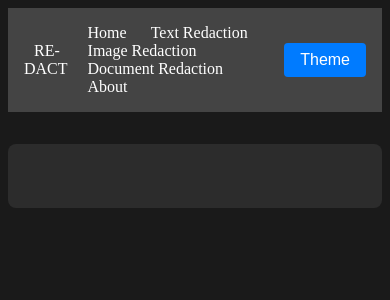
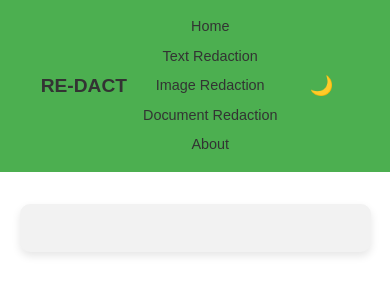
Before and after one commit to Vishwavichu67/RE-DACT, a Python web app: template templates/base.html in a window 390 px wide. Shown: the top 300 px of the page. Run offline with Jinja, Linux system fonts and the light colour scheme; the template is opened without the code that fills it, so the values that code supplies are empty.

Commit message:
Updated CSS, added responsiveness and theme persistence

```diff
--- a/static/css/style.css
+++ b/static/css/style.css
@@ -1,122 +1,189 @@
+/* Theme Colors */
 :root {
-    /* Light Theme Colors */
   --light-bg: #ffffff;
-    --light-content-bg: #f2f2f2;
   --light-text: #333333;
   --light-navbar: #4caf50;
+  --light-content-bg: #f2f2f2;
 
-    /* Dark Theme Colors */
   --dark-bg: #1a1a1a;
-    --dark-content-bg: #2c2c2c;
   --dark-text: #f5f5f5;
   --dark-navbar: #444444;
+  --dark-content-bg: #2c2c2c;
 
-    /* Shared Colors */
-    --primary-color: #4caf50;
-    --secondary-color: #ffffff;
-    --button-color: #007bff;
-    --button-text: #ffffff;
+  --primary-color: #007bff;
+  --button-hover: #0056b3;
 }
 
+/* General Reset */
+* {
+  margin: 0;
+  padding: 0;
+  box-sizing: border-box;
+}
+
+body {
+  font-family: Arial, sans-serif;
+  transition: background-color 0.3s ease, color 0.3s ease;
+  margin: 0;
+}
+
+/* Light Theme */
 body.light {
   background-color: var(--light-bg);
   color: var(--light-text);
+}
+
+/* Dark Theme */
+body.dark {
+  background-color: var(--dark-bg);
+  color: var(--dark-text);
+}
+
+/* Navbar Styling */
+.navbar {
+  display: flex;
+  justify-content: space-between;
+  align-items: center;
+  padding: 1rem 2rem;
+  background-color: var(--dark-navbar);
+  color: var(--dark-text);
+  position: sticky;
+  top: 0;
+  z-index: 1000;
+  transition: background-color 0.3s ease, color 0.3s ease;
 }
 
 body.light .navbar {
   background-color: var(--light-navbar);
 }
 
+.navbar .brand a {
+  font-size: 1.5rem;
+  font-weight: bold;
+  text-decoration: none;
+  color: var(--dark-text);
+  transition: color 0.3s ease;
+}
+
+body.light .navbar .brand a {
+  color: var(--light-text);
+}
+
+.nav-links {
+  display: flex;
+  gap: 1rem;
+}
+
+.nav-links a {
+  text-decoration: none;
+  color: var(--dark-text);
+  font-size: 1rem;
+  transition: color 0.3s ease;
+}
+
+body.light .nav-links a {
+  color: var(--light-text);
+}
+
+.nav-links a:hover {
+  color: var(--primary-color);
+}
+
+/* Theme Toggle Button */
+.theme-button {
+  background: none;
+  border: none;
+  font-size: 1.5rem;
+  cursor: pointer;
+  color: var(--dark-text);
+  transition: transform 0.2s ease-in-out, color 0.3s ease;
+}
+
+body.light .theme-button {
+  color: var(--light-text);
+}
+
+.theme-button:active {
+  transform: scale(1.2);
+}
+
+/* Main Content Styling */
+.main-content {
+  padding: 2rem;
+  margin: 2rem auto 0 auto;
+  max-width: 800px;
+  background-color: var(--dark-content-bg);
+  border-radius: 10px;
+  box-shadow: 0 4px 8px rgba(0, 0, 0, 0.1);
+  transition: background-color 0.3s ease;
+}
+
 body.light .main-content {
   background-color: var(--light-content-bg);
 }
 
-  body.dark {
-    background-color: var(--dark-bg);
-    color: var(--dark-text);
+/* Buttons */
+button {
+  background-color: var(--primary-color);
+  color: #ffffff;
+  border: none;
+  padding: 0.7rem 1.5rem;
+  font-size: 1rem;
+  border-radius: 5px;
+  cursor: pointer;
+  transition: background-color 0.3s ease, transform 0.2s ease-in-out;
 }
 
-  body.dark .navbar {
-    background-color: var(--dark-navbar);
+button:hover {
+  background-color: var(--button-hover);
+  transform: scale(1.05);
 }
 
-  body.dark .main-content {
-    background-color: var(--dark-content-bg);
+/* Inputs */
+input[type="file"] {
+  display: block;
+  margin-bottom: 1rem;
 }
 
+/* Responsive Styling */
+@media (max-width: 768px) {
   .navbar {
-    padding: 1rem;
-    display: flex;
-    justify-content: space-between;
-    align-items: center;
-    position: sticky;
-    top: 0;
-    z-index: 1000;
+      flex-wrap: wrap;
+      justify-content: center;
+      gap: 1rem;
   }
 
-  .navbar a {
-    text-decoration: none;
-    margin: 0 10px;
-    color: var(--secondary-color);
-  }
-
-  .navbar a:hover {
-    text-decoration: underline;
-  }
-
-  .navbar .theme-toggle {
-    cursor: pointer;
-    background-color: var(--button-color);
-    color: var(--button-text);
-    border: none;
-    padding: 0.5rem 1rem;
-    border-radius: 4px;
-    font-size: 1rem;
+  .nav-links {
+      flex-direction: column;
+      align-items: center;
+      gap: 0.5rem;
   }
 
   .main-content {
-    margin: 2rem auto;
-    padding: 2rem;
-    border-radius: 8px;
+      padding: 1.5rem;
+      width: 90%;
   }
 
-  .button {
-    background-color: var(--button-color);
-    color: var(--button-text);
-    padding: 0.7rem 1.5rem;
-    border: none;
-    border-radius: 4px;
-    cursor: pointer;
-    font-size: 1rem;
-    display: inline-block;
+  button {
+      font-size: 0.9rem;
+  }
 }
 
-  .button:hover {
-    background-color: darken(var(--button-color), 10%);
+@media (max-width: 400px) {
+  .navbar .brand a {
+      font-size: 1.2rem;
   }
 
-  footer {
-    text-align: center;
-    padding: 1rem 0;
-    background-color: var(--light-navbar);
-    color: var(--secondary-color);
-  }
-  /* General light mode styling */
-body {
-  color: #333; /* Default text color for light mode */
+  .nav-links a {
+      font-size: 0.9rem;
   }
 
-.dark-mode {
-  background-color: #333; /* Dark background for dark mode */
-  color: #fff; /* Default text color for dark mode */
+  .theme-button {
+      font-size: 1.2rem;
   }
 
-/* Ensure visibility of the original and redacted content in both modes */
-.original-content, .redacted-content {
-  color: inherit; /* Inherit the text color from the body */
+  button {
+      padding: 0.5rem 1rem;
+      font-size: 0.8rem;
   }
-
-/* Specific override for dark mode */
-.dark-mode .original-content, .dark-mode .redacted-content {
-  color: #fff; /* Ensure text is white in dark mode */
 }
--- a/static/js/app.js
+++ b/static/js/app.js
@@ -1,16 +1,34 @@
-function toggleTheme() {
-    const body = document.body;
-    body.classList.toggle('light');
-    body.classList.toggle('dark');
+// Select the toggle button and theme icon
+const themeToggleButton = document.querySelector(".theme-button");
+const themeIcon = document.getElementById("theme-icon");
 
-    // Save theme in localStorage
-    const currentTheme = body.classList.contains('dark') ? 'dark' : 'light';
-    localStorage.setItem('theme', currentTheme);
-  }
+// Check the saved theme in localStorage (default: light)
+const savedTheme = localStorage.getItem("theme") || "light";
+applyTheme(savedTheme); // Apply saved theme
 
-  // Load theme from localStorage
-  document.addEventListener('DOMContentLoaded', () => {
-    const savedTheme = localStorage.getItem('theme') || 'dark';
-    document.body.classList.remove('light', 'dark');
-    document.body.classList.add(savedTheme);
-  });
+// Toggle theme on button click
+themeToggleButton.addEventListener("click", () => {
+    const currentTheme = document.body.classList.contains("dark") ? "dark" : "light";
+    const newTheme = currentTheme === "dark" ? "light" : "dark";
+
+    // Apply the new theme
+    applyTheme(newTheme);
+
+    // Save the theme in localStorage
+    localStorage.setItem("theme", newTheme);
+});
+
+// Function to apply the theme to the document
+function applyTheme(theme) {
+    // Remove existing theme classes
+    document.body.classList.remove("light", "dark");
+    // Add the new theme class
+    document.body.classList.add(theme);
+    // Update theme icon
+    updateThemeIcon(theme);
+}
+
+// Function to update the theme icon
+function updateThemeIcon(theme) {
+    themeIcon.textContent = theme === "dark" ? "☀️" : "🌙";
+}
--- a/templates/base.html
+++ b/templates/base.html
@@ -4,10 +4,15 @@
   <meta charset="UTF-8">
   <meta name="viewport" content="width=device-width, initial-scale=1.0">
   <title>RE-DACT</title>
+  <!-- Bootstrap CSS -->
+  <link rel="stylesheet" href="https://cdn.jsdelivr.net/npm/bootstrap@5.3.0/dist/css/bootstrap.min.css">
+  <!-- Custom CSS -->
   <link rel="stylesheet" href="{{ url_for('static', filename='css/style.css') }}">
+  <!-- JavaScript -->
   <script src="{{ url_for('static', filename='js/app.js') }}" defer></script>
 </head>
-<body class="dark">
+<body class="light"> <!-- Default: light -->
+  <!-- Navbar -->
   <nav class="navbar">
     <div class="brand">
       <a href="{{ url_for('home') }}">RE-DACT</a>
@@ -19,8 +24,13 @@
       <a href="{{ url_for('document_redaction') }}">Document Redaction</a>
       <a href="{{ url_for('about') }}">About</a>
     </div>
-    <button class="theme-toggle" onclick="toggleTheme()">Theme</button>
+    <!-- Theme Toggle Button -->
+    <button class="theme-button">
+      <span id="theme-icon">🌙</span>
+    </button>
   </nav>
+
+  <!-- Main Content -->
   <main class="main-content">
     {% block content %}{% endblock %}
   </main>
```
Lines whose indentation alone changed are shown as unchanged.
